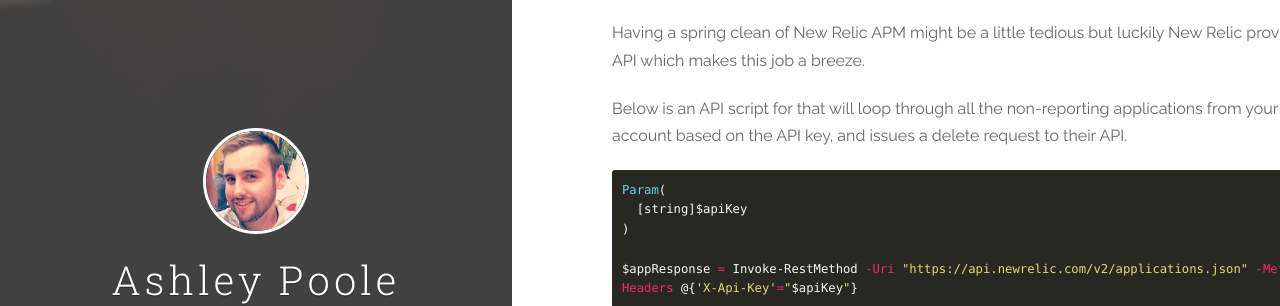
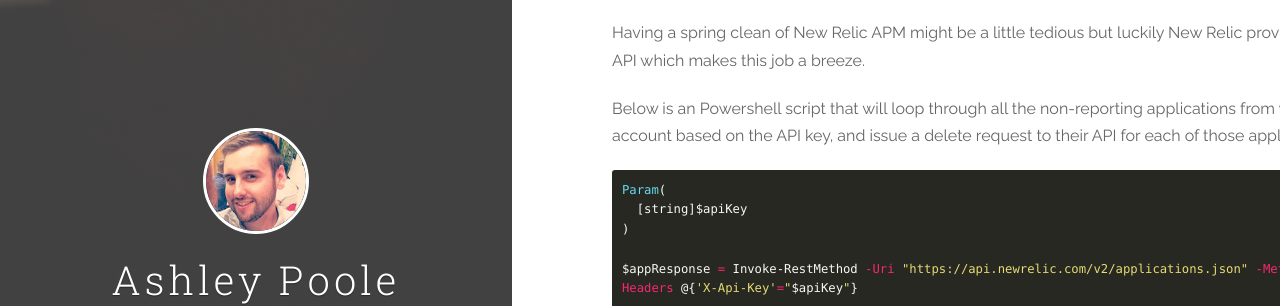
Before and after one commit to AshleyPoole/ashleypoole.github.io, a Jekyll site: the page built from _posts/2019-03-04-newrelic-apm-spring-clean.md, in a window 1280 px wide and 1015 px high. Shown: the part 135-441 px from the top of the window. Built offline with Jekyll 4.4.1, drawn with Linux system fonts in a browser that asks for light colours; comment, search, counter and statistics services are not loaded.

Commit message:
Rename New Relic spring clean post

```diff
--- a/_posts/2019-03-04-delete-newrelic-applications.md
+++ b/_posts/2019-03-04-newrelic-apm-spring-clean.md
@@ -7,7 +7,7 @@
 ---
 Having a spring clean of New Relic APM might be a little tedious but luckily New Relic provide a feature rich API which makes this job a breeze.
 
-Below is an API script for that will loop through all the non-reporting applications from your New Relic account based on the API key, and issues a delete request to their API.
+Below is an Powershell script that will loop through all the non-reporting applications from your New Relic account based on the API key, and issue a delete request to their API for each of those applications.
 
 {% highlight powershell %}
 Param(
```
